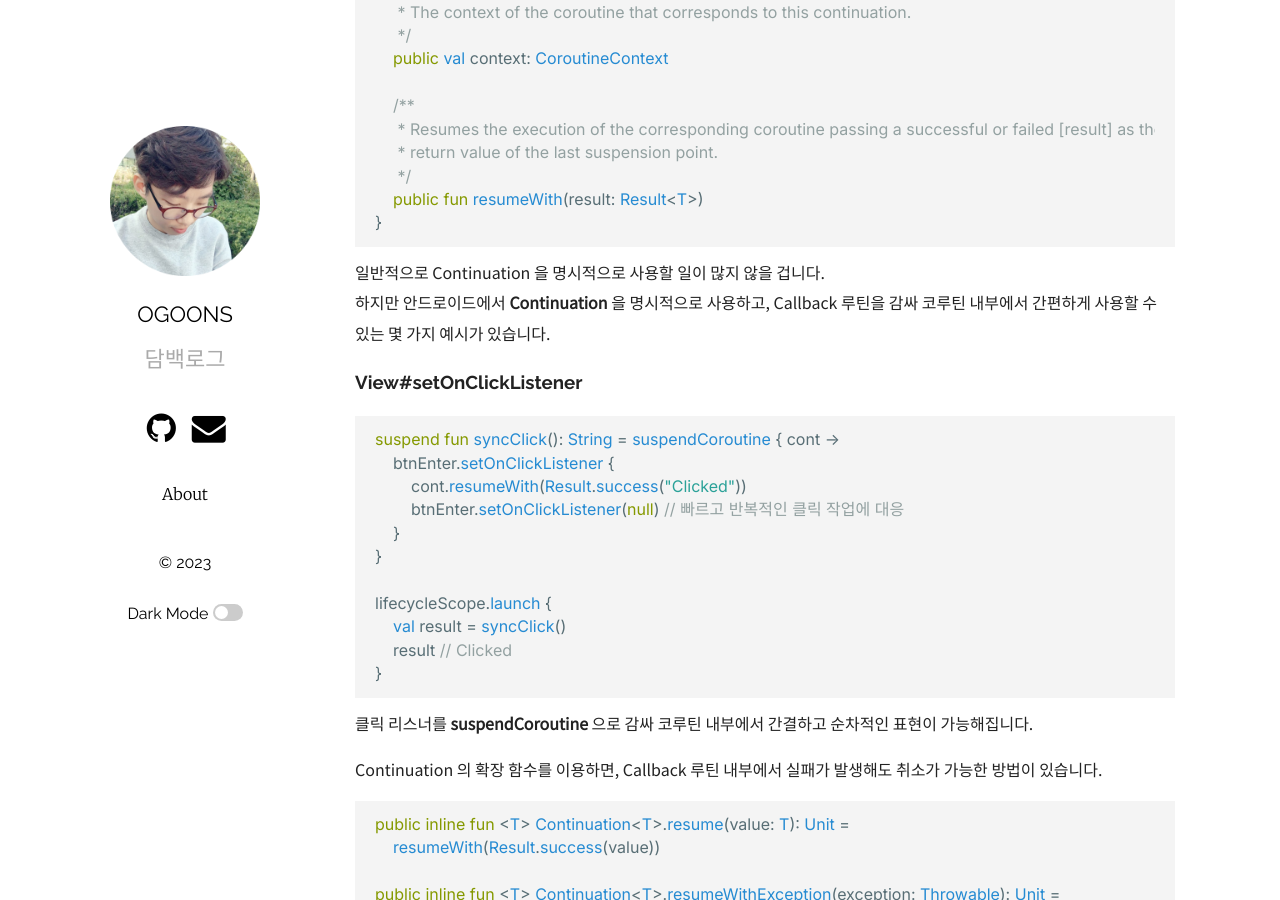
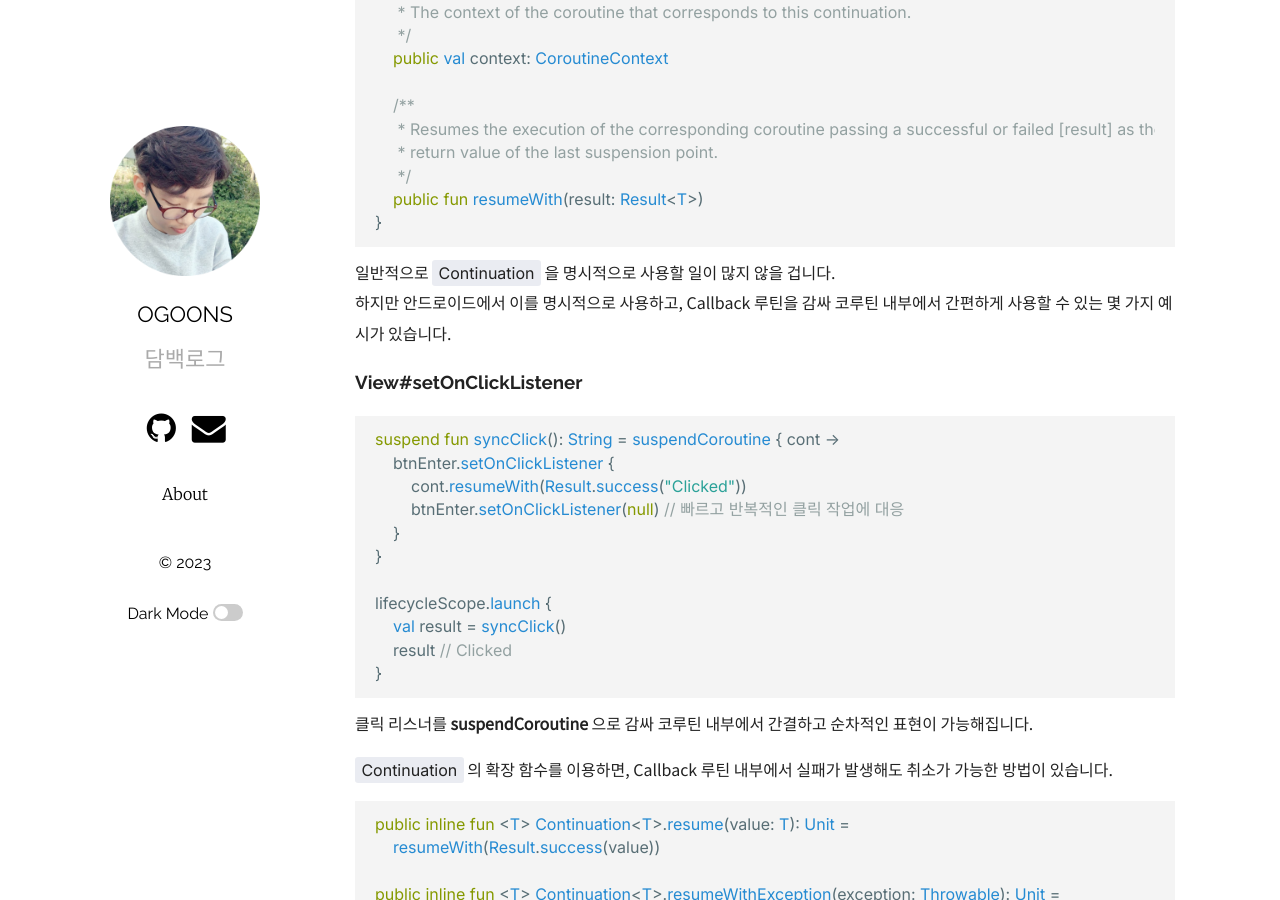
Before and after one commit to ogoons/ogoons.github.io, a Jekyll site: the page built from _posts/2023-09-07-coroutine-continuation.md, in a window 1280 px wide and 900 px high, scrolled down 1897 px. Built offline with Jekyll 4.4.1, drawn with Linux system fonts in a browser that asks for light colours; comment, search, counter and statistics services are not loaded; some of the changed text lies outside the part shown.

Commit message:
Update post

```diff
--- a/_posts/2023-09-07-coroutine-continuation.md
+++ b/_posts/2023-09-07-coroutine-continuation.md
@@ -55,7 +55,7 @@
 }
 ~~~
 
-중간에 **State Machine** 인 **sm** 객체를 통해서 연산된 결과를 현재 label 에 해당하는 하위 함수를 호출하고 전달하며 호출이 끝나면 다시 **resume()** 의 호출을 통해 **postItem()** 을 재귀호출하고, 다음 label 의 하위 함수를 호출하는 식으로 하나의 함수 내부에서 연속성을 발생시키고 있는 것을 볼 수 있습니다.
+중간에 **State Machine** 인 `sm` 객체를 통해서 연산된 결과를 현재 label 에 해당하는 하위 함수를 호출하고 전달하며 호출이 끝나면 다시 `resume()` 의 호출을 통해 `postItem()` 을 재귀호출하고, 다음 label 의 하위 함수를 호출하는 식으로 하나의 함수 내부에서 연속성을 발생시키고 있는 것을 볼 수 있습니다.
 
 이러한 방식을 **Continuation Passing Style (CPS)** 라고 합니다.
 
@@ -65,7 +65,7 @@
 
 여기서 스택 프레임은 **State Machine** 과 같은 개념입니다.
 
-정리하면 함수의 호출 결과를 호출자에게 직접 넘기는 것이 아니라 **Continuation** 객체와 같은 **State Machine** 에게 넘기는 동시에 호출 순서를 관리하고, 하위 함수를 순차적으로 호출하는 방식이라고 할 수 있겠습니다.
+정리하면 함수의 호출 결과를 호출자에게 직접 넘기는 것이 아니라 `Continuation` 객체와 같은 **State Machine** 에게 넘기는 동시에 호출 순서를 관리하고, 하위 함수를 순차적으로 호출하는 방식이라고 할 수 있겠습니다.
 
 ## Continuation 의 명시적인 사용
 
@@ -84,8 +84,8 @@
 }
 ~~~
 
-일반적으로 Continuation 을 명시적으로 사용할 일이 많지 않을 겁니다.
-하지만 안드로이드에서 **Continuation** 을 명시적으로 사용하고, Callback 루틴을 감싸 코루틴 내부에서 간편하게 사용할 수 있는 몇 가지 예시가 있습니다.
+일반적으로 `Continuation` 을 명시적으로 사용할 일이 많지 않을 겁니다.
+하지만 안드로이드에서 이를 명시적으로 사용하고, Callback 루틴을 감싸 코루틴 내부에서 간편하게 사용할 수 있는 몇 가지 예시가 있습니다.
 
 ### View#setOnClickListener
 
@@ -105,7 +105,7 @@
 
 클릭 리스너를 **suspendCoroutine** 으로 감싸 코루틴 내부에서 간결하고 순차적인 표현이 가능해집니다.
 
-Continuation 의 확장 함수를 이용하면, Callback 루틴 내부에서 실패가 발생해도 취소가 가능한 방법이 있습니다.
+`Continuation` 의 확장 함수를 이용하면, Callback 루틴 내부에서 실패가 발생해도 취소가 가능한 방법이 있습니다.
 
 ~~~kotlin
 public inline fun <T> Continuation<T>.resume(value: T): Unit =
@@ -115,7 +115,7 @@
     resumeWith(Result.failure(exception))
 ~~~
 
-이 함수들은 **suspendCancellableCoroutine** 를 사용하여 구현이 가능합니다.
+이 함수들은 `suspendCancellableCoroutine` 를 사용하여 구현이 가능합니다.
 아래 Chris Banes 의 코드가 가장 설명하기 적합한 예제인 것 같습니다.
 
 ### View#OnLayoutChangeListener (Chris Banes example)
@@ -152,8 +152,8 @@
 }
 ~~~
 
-뷰의 크기 확정 시점을 알기 위한 콜백 루틴을 **suspendCancellableCoroutine** 으로 감싸서 간결해졌고, 내부에서 취소가 발생했을 때 OnLayoutChangeListener 의 해제 루틴도 동작하도록 대응이 되었습니다.
+뷰의 크기 확정 시점을 알기 위한 콜백 루틴을 `suspendCancellableCoroutine` 으로 감싸서 간결해졌고, 내부에서 취소가 발생했을 때 `OnLayoutChangeListener` 의 해제 루틴도 동작하도록 대응이 되었습니다.
 
 ## Conclusion
 
-개인적으로 **suspendCancellableCoroutine** 을 자주 활용하는 편이며, 콜백 스타일로 설계된 API 를 코루틴 내부에서 사용할 때 Continuation 을 직접 핸들링 한다면, 간결한 코드에 많은 도움이 될 것 입니다.
+개인적으로 `suspendCancellableCoroutine` 을 자주 활용하는 편이며, 콜백 스타일로 설계된 API 를 코루틴 내부에서 사용할 때 `Continuation` 을 직접 핸들링 한다면, 간결한 코드에 많은 도움이 될 것 입니다.
```
